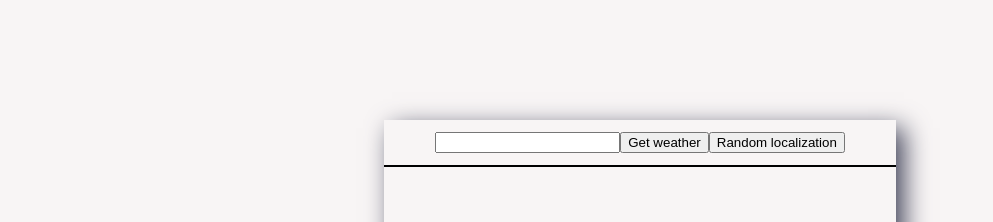
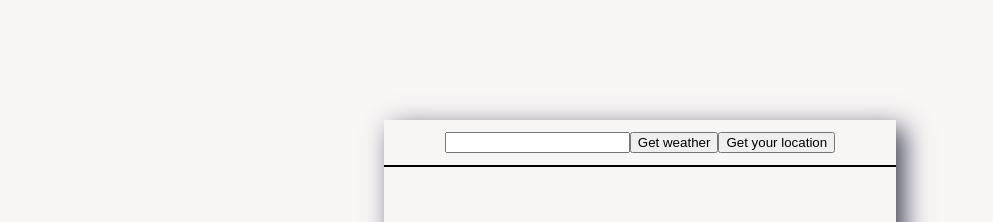
Before and after one commit to maciejwojtkowiak/weatherapp, a React (Create React App) app: page / in a window 1280 px wide. Shown: the top 222 px of the page, without its empty margins (0-993 px from the left). Built offline with nearby package versions, Linux system fonts and the light colour scheme.

Commit message:
created custom hook

```diff
--- /dev/null
+++ b/src/components/hooks/use-http.js
@@ -0,0 +1,43 @@
+import { useState } from "react"
+import { WeatherContext } from "../../store/weather-context"
+import { useContext } from "react"
+
+const useHttp = () => {
+    const [isLoading, setIsLoading] = useState(false)
+    const [error, setError] = useState('')
+    const weatherCtx = useContext(WeatherContext)
+
+    const getCityData = (url) => {
+        setIsLoading(true)
+        const fetchCity = async () => {
+            const response  = await fetch(url)
+            if (!response.ok) {
+                throw new Error('City was not found.')
+            }
+            const data = await response.json()
+            return data
+
+          }
+
+          try {
+            fetchCity().then(res => {
+                console.log(res)
+                weatherCtx.setCity(res)
+                setIsLoading(false)
+
+            })
+          } catch (err) {
+              console.log(err)
+              setIsLoading(false)
+          }
+
+    }
+
+          return {
+              isLoading,
+              error,
+              getCityData
+          }
+    }
+
+    export default useHttp
--- a/src/components/weatherCard/WeatherForm.js
+++ b/src/components/weatherCard/WeatherForm.js
@@ -3,44 +3,22 @@ import React from 'react'
 import { useRef, useState } from 'react'
 import { useContext } from 'react'
 import { WeatherContext } from '../../store/weather-context'
+import useHttp from '../hooks/use-http'
 
 const WeatherForm = (props) => {
-    const [isLoading, setIsLoading] = useState(false)
 
 
     const locationInputRef = useRef()
-    const weatherCtx = useContext(WeatherContext)
     const api_key = '5fc53b4163498db65d6329e64f584aea'
-
-
+    const {isLoading, getCityData} = useHttp()
     const onSubmitHandler =  (e) =>{
-        setIsLoading(true)
         e.preventDefault()
-        const fetchCity = async () => {
-            const response  = await fetch(`https://api.openweathermap.org/data/2.5/weather?q=${locationInputRef.current.value.trim()}&appid=${api_key}`)
-            if (!response.ok) {
-                throw new Error('City was not found.')
-            }
-            const data = await response.json()
-            return data
-
-          }
-
-          try {
-            fetchCity().then(res => {
-                console.log(res)
-                weatherCtx.setCity(res)
-                setIsLoading(false)
-
-            })
-          } catch (err) {
-              console.log(err)
-              setIsLoading(false)
-          }
+        getCityData(`https://api.openweathermap.org/data/2.5/weather?q=${locationInputRef.current.value.trim()}&units=metric&appid=${api_key}`)
     }
 
     const onSubmitHandlerRandom = (e) => {
         e.preventDefault();
+
 
         console.log(navigator.geolocation.getCurrentPosition((pos) => {
             const {latitude, longitude} = pos.coords
@@ -59,7 +37,7 @@ const WeatherForm = (props) => {
             </form>
             <form onSubmit={onSubmitHandlerRandom}>
                 <div className={styles.formContainer}>
-                    <button type='submit'>{isLoading  ? 'is loading...' : 'Random localization'}</button>
+                    <button type='submit'>{isLoading  ? 'is loading...' : 'Get your location'}</button>
                 </div>
             </form>
 
```
